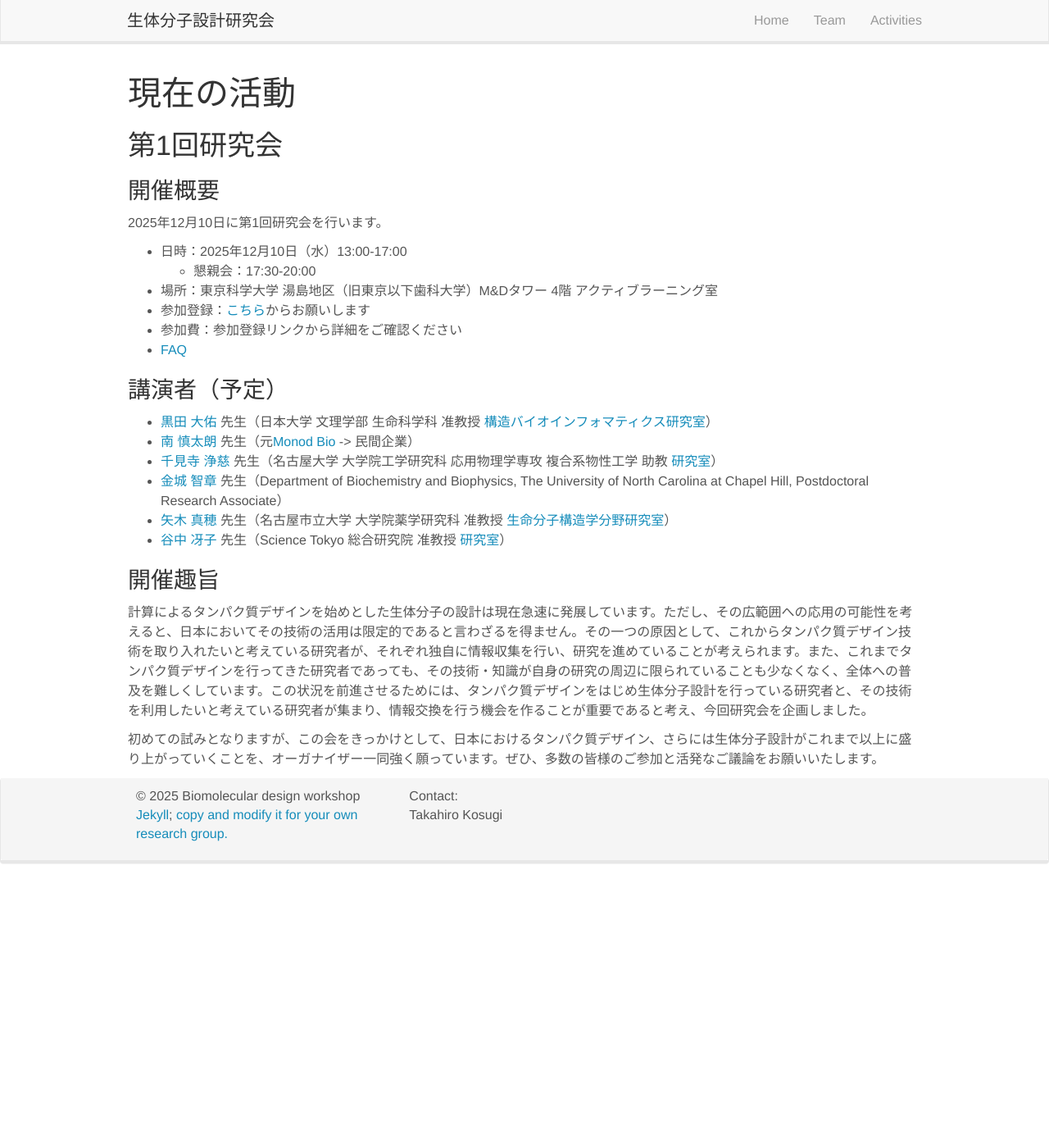
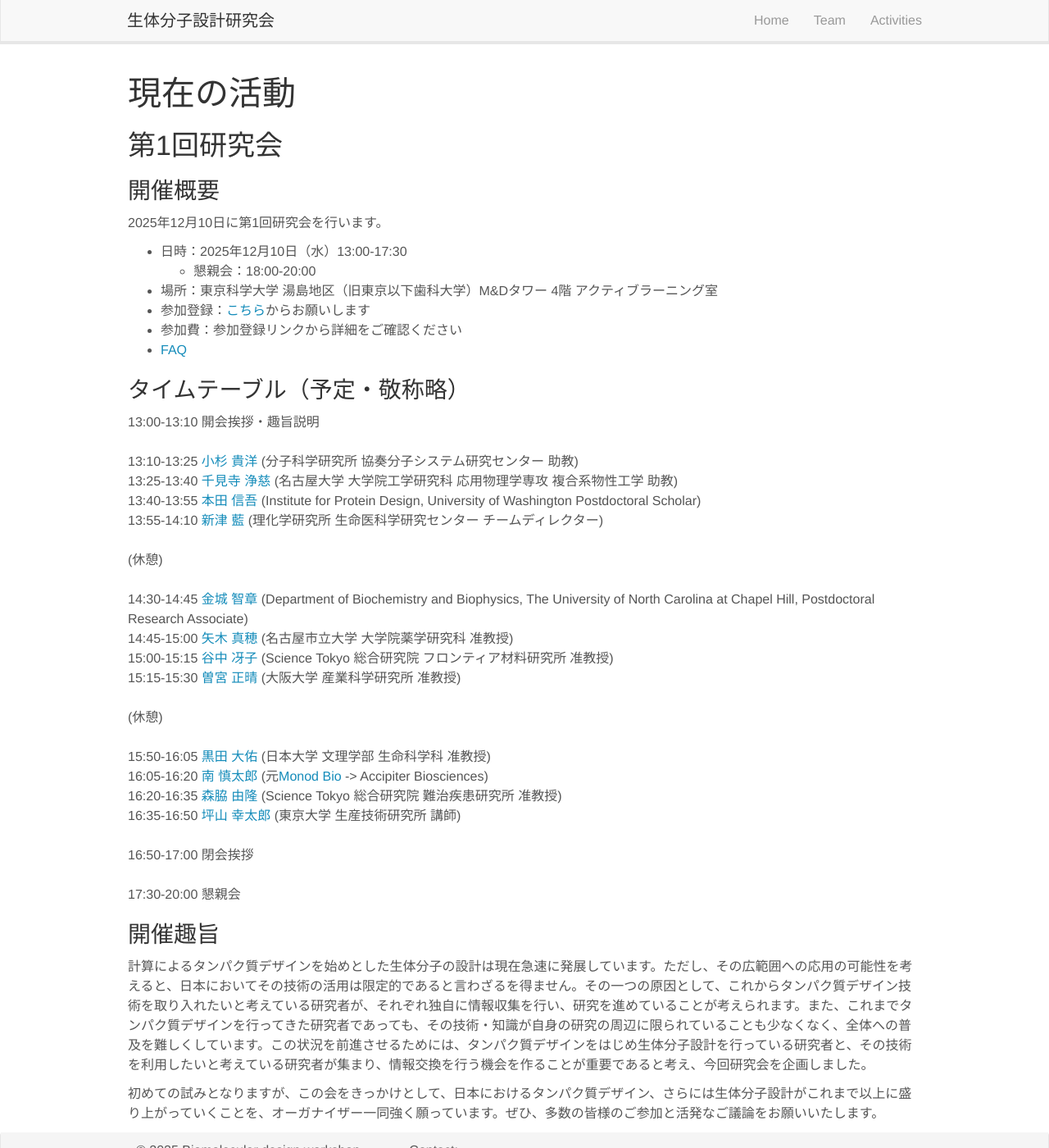
Before and after one commit to biomol-des-ws/biomol-des-ws.github.io, a Jekyll site: the page built from _pages/activities.md, in a window 1280 px wide and 1400 px high. Shown: the whole window at 82% size. Built offline with Jekyll 4.4.1, drawn with Linux system fonts in a browser that asks for light colours; nearby versions of some CDN libraries.

Commit message:
Update the schedule of activities.md

```diff
--- a/_pages/activities.md
+++ b/_pages/activities.md
@@ -13,21 +13,32 @@ permalink: /activities
 ### 開催概要
 2025年12月10日に第1回研究会を行います。
 
-- 日時：2025年12月10日（水）13:00-17:00
-  - 懇親会：17:30-20:00
+- 日時：2025年12月10日（水）13:00-17:30
+  - 懇親会：18:00-20:00
 - 場所：東京科学大学 湯島地区（旧東京以下歯科大学）M&Dタワー 4階 アクティブラーニング室
 - 参加登録：[こちら](https://forms.gle/fk65Fwfd7mr9TV8u9)からお願いします
 - 参加費：参加登録リンクから詳細をご確認ください
 - [FAQ]({{ site.baseurl }}/faq/)
 
-### 講演者（予定）
+### タイムテーブル（予定・敬称略）
 
-- [黒田 大佑](https://researchmap.jp/dkuroda1905) 先生（日本大学 文理学部 生命科学科 准教授 [構造バイオインフォマティクス研究室](https://dept.chs.nihon-u.ac.jp/biosciences/staff/dkuroda/)）
-- [南 慎太朗](https://github.com/ShintaroMinami) 先生（元[Monod Bio](https://monod.bio/) -> 民間企業）
-- [千見寺 浄慈](https://researchmap.jp/read0132949) 先生（名古屋大学 大学院工学研究科 応用物理学専攻 複合系物性工学 助教 [研究室](https://www.bmp.ap.pse.nagoya-u.ac.jp/)）
-- [金城 智章](https://www.med.unc.edu/biochem/directory/tomoaki-kinjo/) 先生（Department of Biochemistry and Biophysics, The University of North Carolina at Chapel Hill, Postdoctoral Research Associate）
-- [矢木 真穂](https://researchmap.jp/mahoyagi) 先生（名古屋市立大学 大学院薬学研究科 准教授 [生命分子構造学分野研究室](http://www.phar.nagoya-cu.ac.jp/hp/sbk/)）
-- [谷中 冴子](https://researchmap.jp/yanaka) 先生（Science Tokyo 総合研究院 准教授 [研究室](https://www.mac.titech.ac.jp/mct-labsearch/movie/p-movie396/)）
+13:00-13:10 開会挨拶・趣旨説明<br><br>
+13:10-13:25 [小杉 貴洋](https://researchmap.jp/takahirokosugi) (分子科学研究所 協奏分子システム研究センター 助教)<br>
+13:25-13:40 [千見寺 浄慈](https://researchmap.jp/read0132949) (名古屋大学 大学院工学研究科 応用物理学専攻 複合系物性工学 助教)<br>
+13:40-13:55 [本田 信吾](https://researchmap.jp/shingo_honda) (Institute for Protein Design, University of Washington Postdoctoral Scholar)<br>
+13:55-14:10 [新津 藍](https://researchmap.jp/ai_niitsu) (理化学研究所 生命医科学研究センター チームディレクター)<br><br>
+(休憩)<br><br>
+14:30-14:45 [金城 智章](https://www.med.unc.edu/biochem/directory/tomoaki-kinjo/) (Department of Biochemistry and Biophysics, The University of North Carolina at Chapel Hill, Postdoctoral Research Associate)<br>
+14:45-15:00 [矢木 真穂](https://researchmap.jp/mahoyagi) (名古屋市立大学 大学院薬学研究科 准教授)<br>
+15:00-15:15 [谷中 冴子](https://researchmap.jp/yanaka) (Science Tokyo 総合研究院 フロンティア材料研究所 准教授)<br>
+15:15-15:30 [曽宮 正晴](https://researchmap.jp/masaharusomiya) (大阪大学 産業科学研究所 准教授)<br><br>
+(休憩)<br><br>
+15:50-16:05 [黒田 大佑](https://researchmap.jp/dkuroda1905) (日本大学 文理学部 生命科学科 准教授)<br>
+16:05-16:20 [南 慎太郎](https://github.com/ShintaroMinami) (元[Monod Bio](https://monod.bio/) -> Accipiter Biosciences)<br>
+16:20-16:35 [森脇 由隆](https://researchmap.jp/YoshitakaMoriwaki) (Science Tokyo 総合研究院 難治疾患研究所 准教授) <br>
+16:35-16:50 [坪山 幸太郎](https://researchmap.jp/ktsuboyama) (東京大学 生産技術研究所 講師)<br><br>
+16:50-17:00 閉会挨拶<br><br>
+17:30-20:00 懇親会<br>
 
 ### 開催趣旨
 
```
